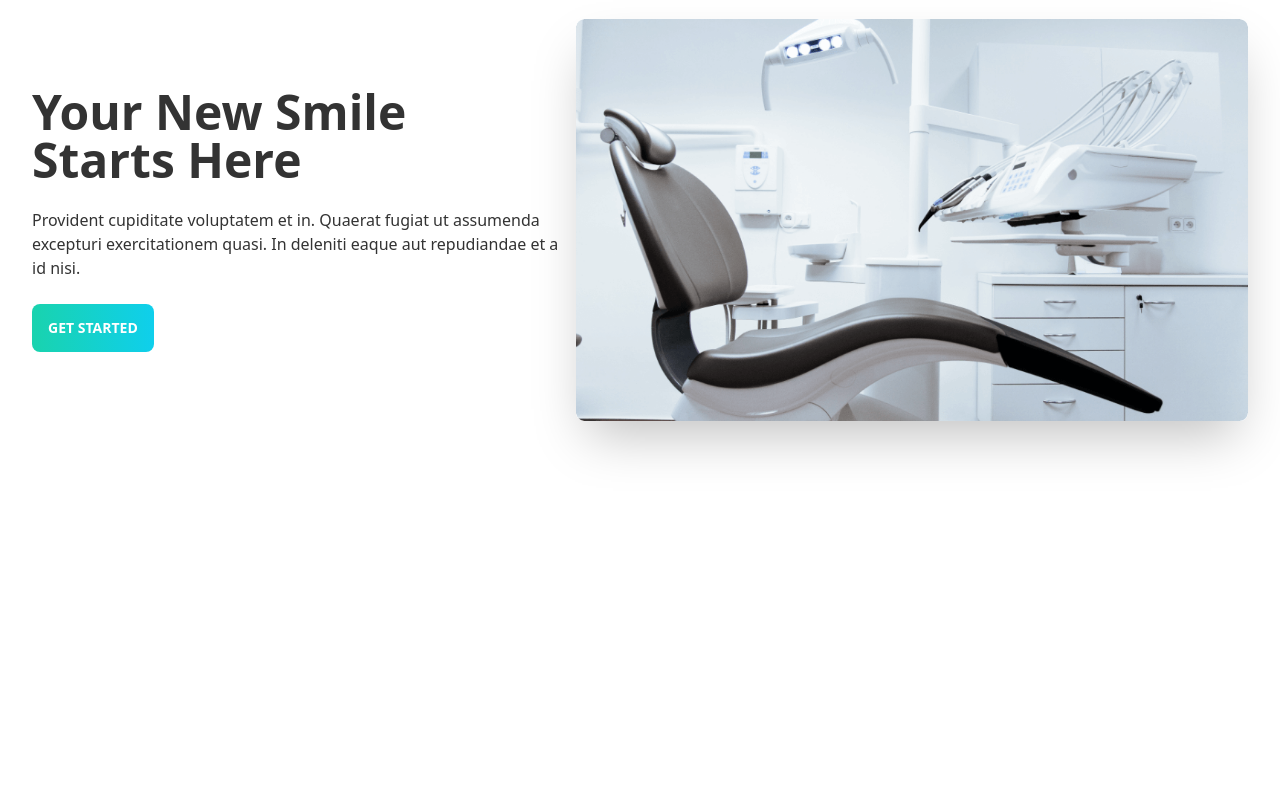
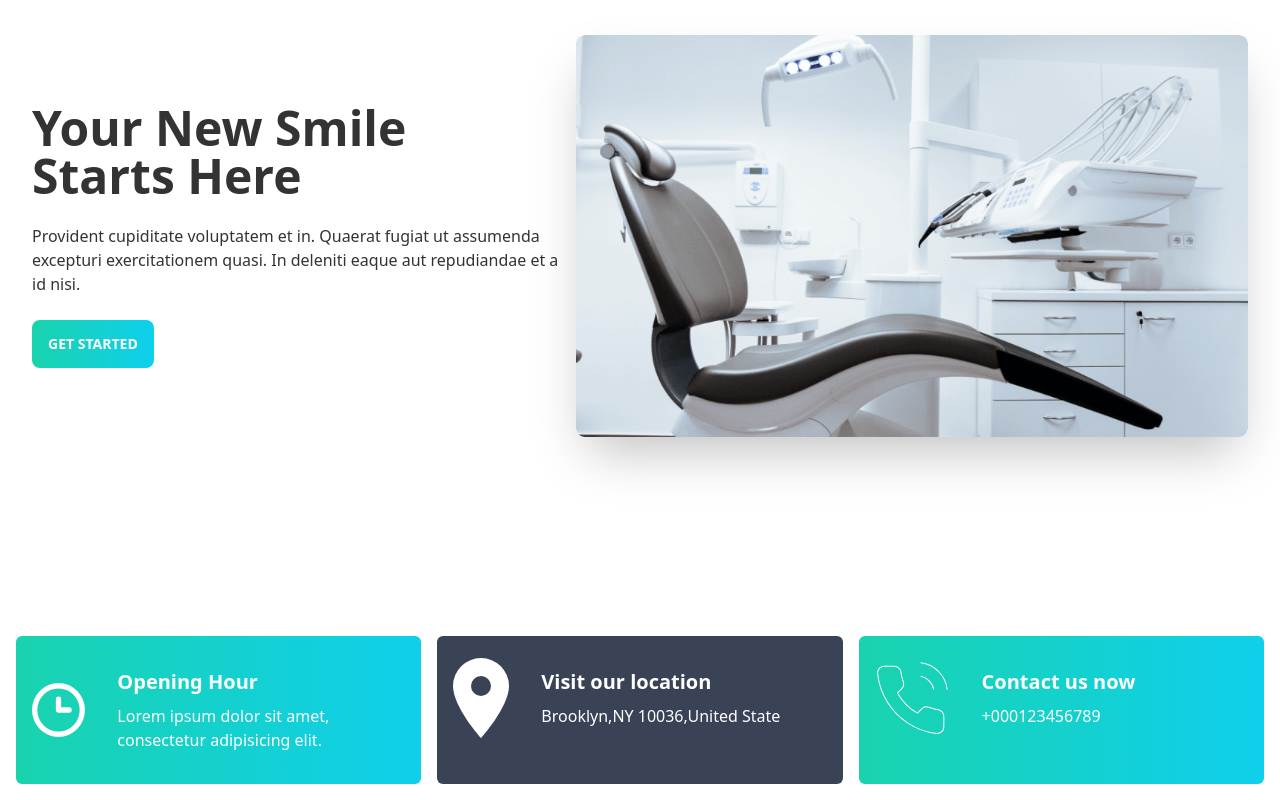
Before and after one commit to DaloarHossan/Doctor-portal-Client, a React (Create React App) app: page / in a window 1280 px wide. Shown: the part 252-1052 px from the top of the page. Before the commit the page ends 872 px from the top, so only its background shows below. Built offline with nearby package versions, Linux system fonts and the light colour scheme.

Commit message:
info-add

```diff
--- a/src/Pages/Home/Home.js
+++ b/src/Pages/Home/Home.js
@@ -1,10 +1,12 @@
 import React from 'react';
 import Banner from './Banner';
+import Info from './Info';
 
 const Home = () => {
 	return (
-		<div className="px-4">
+		<div className="p-4">
 			<Banner></Banner>
+			<Info></Info>
 		</div>
 	);
 };
--- a/src/Pages/Home/Info.js
+++ b/src/Pages/Home/Info.js
@@ -2,12 +2,18 @@ import React from 'react';
 import clock from '../../assets/icons/clock.svg'
 import marker from '../../assets/icons/marker.svg'
 import phone from '../../assets/icons/phone.svg'
+import InfoCard from './InfoCard';
 
 const Info = () => {
 
+	const firstDescription ='Lorem ipsum dolor sit amet, consectetur adipisicing elit.';
+	const secondDescription ='Brooklyn,NY 10036,United State';
+	const thirdDescription ='+000123456789';
 	return (
-		<div>
-
+		<div className="grid md:grid-cols-3 gap-4 text-white">
+			<InfoCard description={firstDescription} title={'Opening Hour'} className={'bg-gradient-to-r from-secondary to-primary '} img={clock}></InfoCard>
+			<InfoCard description={secondDescription} title={'Visit our location'}className={'bg-accent'}img={marker}></InfoCard>
+			<InfoCard description={thirdDescription} title={'Contact us now'}className={'bg-gradient-to-r from-secondary to-primary '}img={phone}></InfoCard>
 		</div>
 	);
 };
--- a/src/Pages/Home/InfoCard.js
+++ b/src/Pages/Home/InfoCard.js
@@ -1,9 +1,15 @@
 import React from 'react';
 
-const InfoCard = () => {
+const InfoCard = ({img,className,title,description}) => {
 	return (
-		<div>
-
+		<div className={`${className} rounded-md px-4`}>
+			<div class="card card-side">
+  <figure><img src={img} alt=""/></figure>
+  <div class="card-body">
+    <h2 class="card-title">{title}</h2>
+    <p>{description}</p>
+  </div>
+</div>
 		</div>
 	);
 };
```
Also changed, not shown: 1 other file (tests, documents, lock files or other folders).
